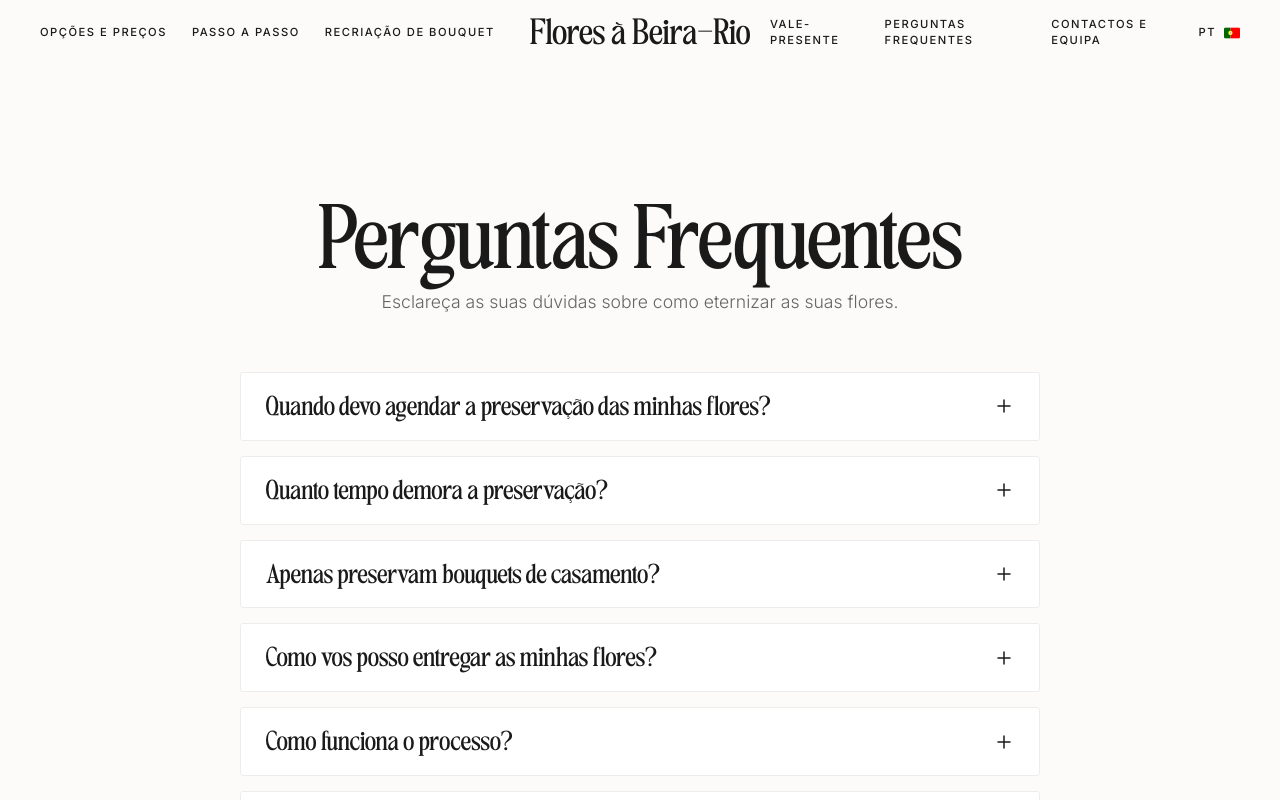
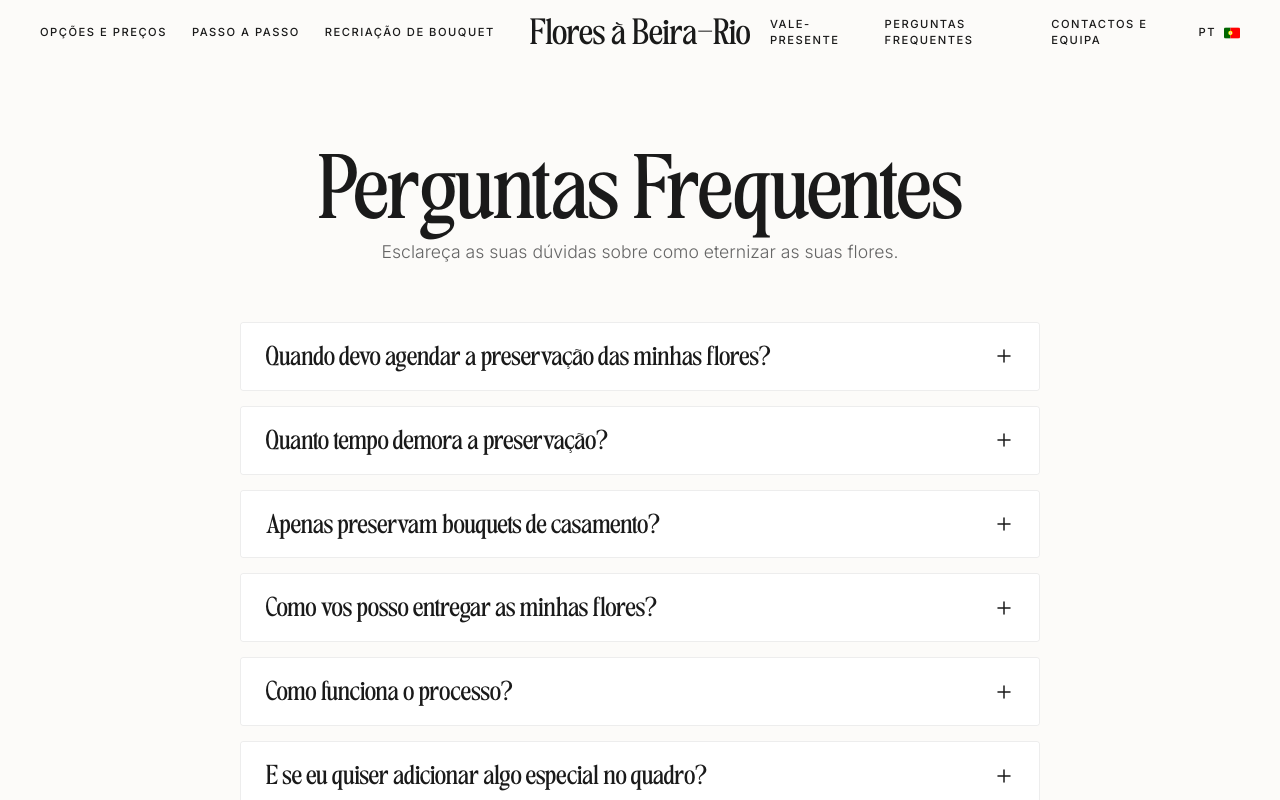
Before and after one commit to floresabeirario/fbr-website, a Next.js app: page /perguntas-frequentes in a window 1280 px wide. Shown: the top 800 px of the page. Built offline with nearby package versions, Linux system fonts and the light colour scheme.

Commit message:
Update page.js

```diff
--- a/app/perguntas-frequentes/page.js
+++ b/app/perguntas-frequentes/page.js
@@ -127,7 +127,8 @@ export default function PerguntasFrequentes() {
   ];
 
   return (
-    <main style={{ paddingTop: '160px', paddingBottom: '120px', backgroundColor: '#FCFBF9' }}>
+    // Reduzi o paddingTop de 160px para 110px aqui:
+    <main style={{ paddingTop: '110px', paddingBottom: '120px', backgroundColor: '#FCFBF9', minHeight: '100vh' }}>
       <div style={{ maxWidth: '800px', margin: '0 auto', padding: '0 20px' }}>
         <motion.div
           initial={{ opacity: 0, y: -20 }}
```
